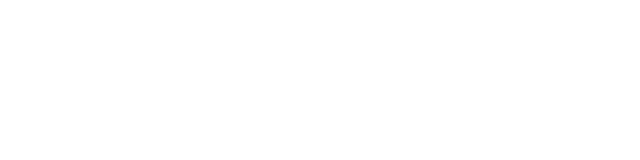
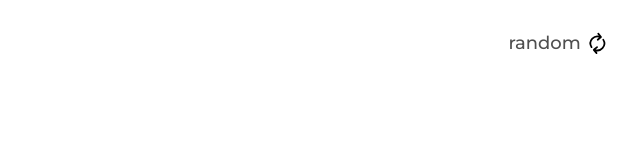
Before and after one commit to carlos-pabon-code/random-quote-challenge, a React (Vite) app: page / in a window 1280 px wide. Shown: the top 160 px of the page, without its empty margins (640-1280 px from the left). Built offline with nearby package versions, Linux system fonts and the light colour scheme.

Commit message:
Development of the Header Component
* Creation of the components folder
* Creation of the Header Component
* Design of the Header Component

```diff
--- a/package.json
+++ b/package.json
@@ -17,5 +17,8 @@
     "@types/react-dom": "^18.0.0",
     "@vitejs/plugin-react": "^1.3.0",
     "vite": "^2.9.9"
+  },
+  "resolutions": {
+    "esbuild": "0.14.44"
   }
 }
--- a/src/App.jsx
+++ b/src/App.jsx
@@ -1,8 +1,11 @@
+import { Header } from "./components/Header";
+
 function App() {
   return (
     <div className="App">
+      <Header />
     </div>
-  )
+  );
 }
 
-export default App
+export default App;
--- /dev/null
+++ b/src/components/Header.jsx
@@ -0,0 +1,50 @@
+import styled from "styled-components";
+
+const HeaderContainer = styled.header`
+  display: flex;
+  align-items: center;
+  justify-content: right;
+  margin: 2rem;
+`;
+const RandomButton = styled.button`
+  display: flex;
+  width: auto;
+  align-items: center;
+  justify-content: center;
+  background: transparent;
+  border: none;
+  font-family: var(--paragraph);
+  color: var(--gray);
+  font-weight: 500;
+  font-size: 18px;
+  svg {
+    width: 1.3rem;
+    transform: rotate(-40deg) scaleX(-1);
+    margin-left: 0.4rem;
+    color: var(--black);
+  }
+`;
+
+export const Header = () => {
+  return (
+    <HeaderContainer>
+      <RandomButton type="button">
+        random
+        <svg
+          xmlns="http://www.w3.org/2000/svg"
+          className="h-6 w-6"
+          fill="none"
+          viewBox="0 0 24 24"
+          stroke="currentColor"
+          strokeWidth={2}
+        >
+          <path
+            strokeLinecap="round"
+            strokeLinejoin="round"
+            d="M4 4v5h.582m15.356 2A8.001 8.001 0 004.582 9m0 0H9m11 11v-5h-.581m0 0a8.003 8.003 0 01-15.357-2m15.357 2H15"
+          />
+        </svg>
+      </RandomButton>
+    </HeaderContainer>
+  );
+};
--- a/src/globals.css.js
+++ b/src/globals.css.js
@@ -20,4 +20,4 @@ export default createGlobalStyle`
     --light-gray: #828282;
 }
 
-`
+`;
```
Also changed, not shown: 1 other file (tests, documents, lock files or other folders).
